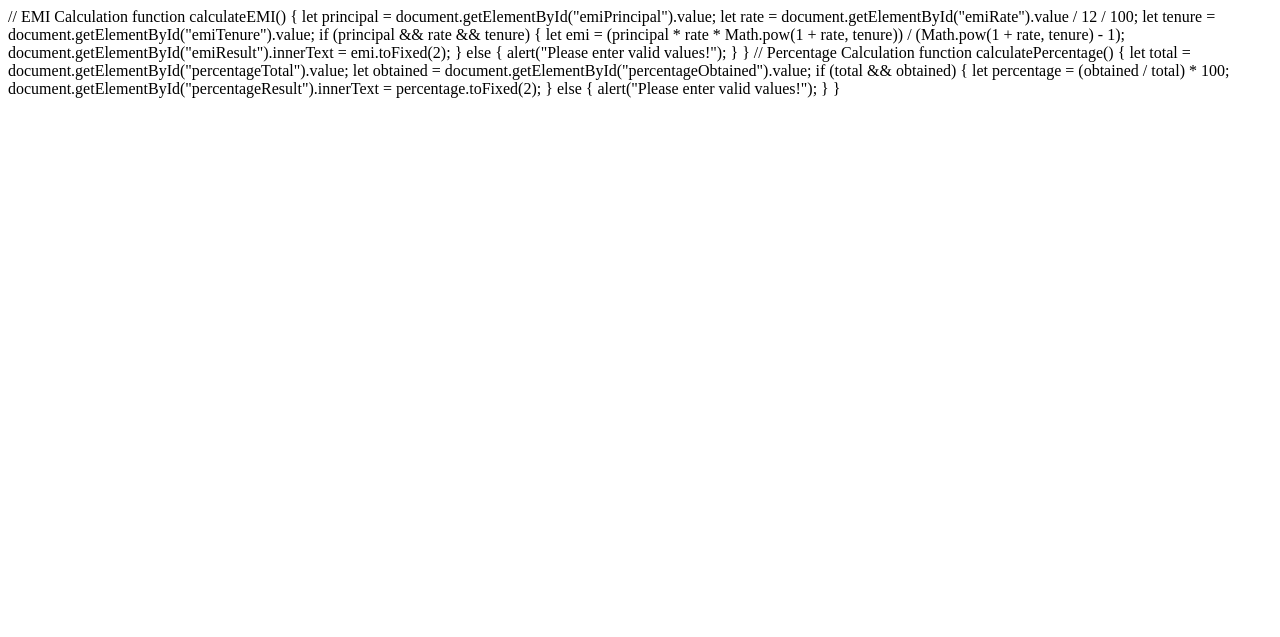
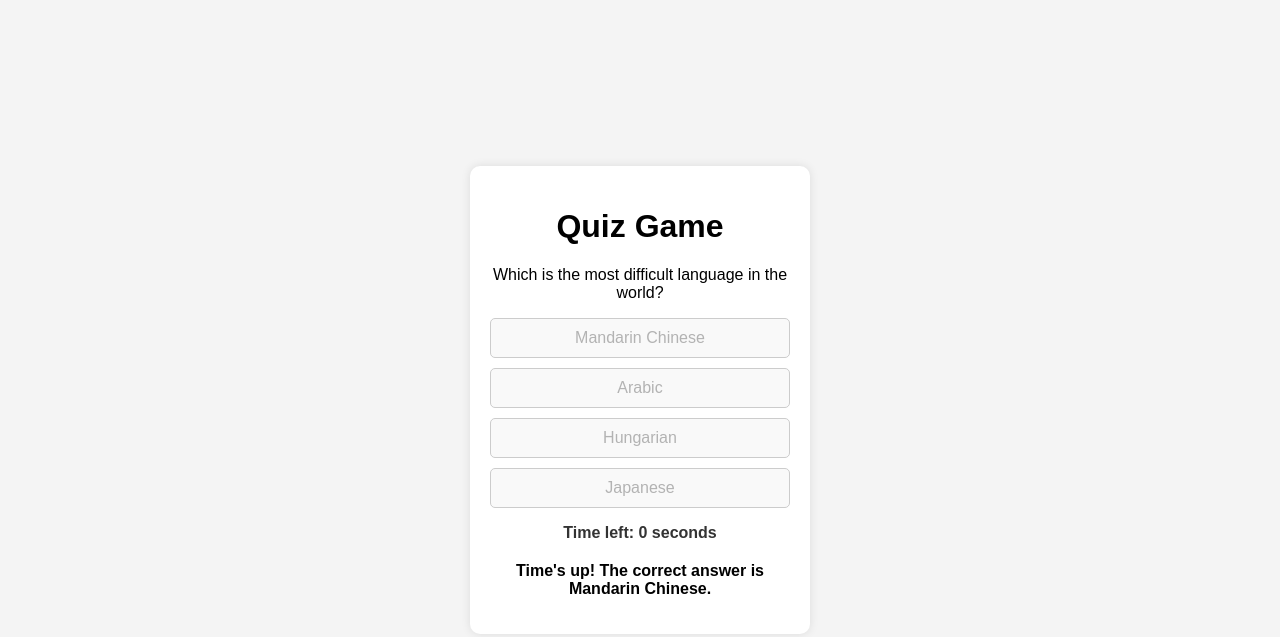
Before and after one commit to Rajaurane/Multi-Tool-Calculator, a plain HTML site: page index.html in a window 1280 px wide. Drawn offline with Linux system fonts and the light colour scheme.

Commit message:
Add files via upload

```diff
--- a/index.html
+++ b/index.html
@@ -1,27 +1,22 @@
-// EMI Calculation
-function calculateEMI() {
-    let principal = document.getElementById("emiPrincipal").value;
-    let rate = document.getElementById("emiRate").value / 12 / 100;
-    let tenure = document.getElementById("emiTenure").value;
-
-    if (principal && rate && tenure) {
-        let emi = (principal * rate * Math.pow(1 + rate, tenure)) /
-                  (Math.pow(1 + rate, tenure) - 1);
-        document.getElementById("emiResult").innerText = emi.toFixed(2);
-    } else {
-        alert("Please enter valid values!");
-    }
-}
-
-// Percentage Calculation
-function calculatePercentage() {
-    let total = document.getElementById("percentageTotal").value;
-    let obtained = document.getElementById("percentageObtained").value;
-
-    if (total && obtained) {
-        let percentage = (obtained / total) * 100;
-        document.getElementById("percentageResult").innerText = percentage.toFixed(2);
-    } else {
-        alert("Please enter valid values!");
-    }
-}
+<!DOCTYPE html>
+<html lang="en">
+<head>
+  <meta charset="UTF-8">
+  <meta name="viewport" content="width=device-width, initial-scale=1.0">
+  <title>Quiz Game</title>
+  <link rel="stylesheet" href="styles.css">
+</head>
+<body>
+  <div class="quiz-container">
+    <h1>Quiz Game</h1>
+    <p id="question">Which is the most difficult language in the world?</p>
+    <button id="option1" class="option">Mandarin Chinese</button>
+    <button id="option2" class="option">Arabic</button>
+    <button id="option3" class="option">Hungarian</button>
+    <button id="option4" class="option">Japanese</button>
+    <p id="timer">Time left: 3 seconds</p>
+    <p id="result"></p>
+  </div>
+  <script src="script.js"></script>
+</body>
+</html>
--- a/script.js
+++ b/script.js
@@ -1,17 +1,45 @@
-body {
-    font-family: Arial, sans-serif;
-    padding: 10px;
+let timeLeft = 3;
+let timerInterval;
+
+// Start the timer
+function startTimer() {
+  timerInterval = setInterval(() => {
+    timeLeft--;
+    document.getElementById("timer").textContent = `Time left: ${timeLeft} seconds`;
+
+    if (timeLeft <= 0) {
+      clearInterval(timerInterval);
+      document.getElementById("result").textContent = "Time's up! The correct answer is Mandarin Chinese.";
+      disableOptions();
+    }
+  }, 1000);
 }
-.container {
-    max-width: 500px;
-    margin: auto;
+
+// Disable options after time runs out or an answer is selected
+function disableOptions() {
+  const options = document.querySelectorAll(".option");
+  options.forEach(option => {
+    option.disabled = true;
+  });
 }
-.calculator {
-    background: #f8f9fa;
-    padding: 15px;
-    border-radius: 10px;
-    margin-top: 20px;
+
+// Check the selected answer
+function checkAnswer(selectedOption) {
+  clearInterval(timerInterval);
+  disableOptions();
+
+  if (selectedOption === "Mandarin Chinese") {
+    document.getElementById("result").textContent = "Correct! Mandarin Chinese is considered one of the most difficult languages.";
+  } else {
+    document.getElementById("result").textContent = "Incorrect! The correct answer is Mandarin Chinese.";
+  }
 }
-input, button {
-    margin-top: 10px;
-}
+
+// Add event listeners to options
+document.getElementById("option1").addEventListener("click", () => checkAnswer("Mandarin Chinese"));
+document.getElementById("option2").addEventListener("click", () => checkAnswer("Arabic"));
+document.getElementById("option3").addEventListener("click", () => checkAnswer("Hungarian"));
+document.getElementById("option4").addEventListener("click", () => checkAnswer("Japanese"));
+
+// Start the timer when the page loads
+startTimer();
--- a/styles.css
+++ b/styles.css
@@ -1,17 +1,44 @@
 body {
-    font-family: Arial, sans-serif;
-    padding: 10px;
+  font-family: Arial, sans-serif;
+  background-color: #f4f4f4;
+  display: flex;
+  justify-content: center;
+  align-items: center;
+  height: 100vh;
+  margin: 0;
 }
-.container {
-    max-width: 500px;
-    margin: auto;
+
+.quiz-container {
+  background-color: #fff;
+  padding: 20px;
+  border-radius: 10px;
+  box-shadow: 0 0 10px rgba(0, 0, 0, 0.1);
+  text-align: center;
+  width: 300px;
 }
-.calculator {
-    background: #f8f9fa;
-    padding: 15px;
-    border-radius: 10px;
-    margin-top: 20px;
+
+.option {
+  display: block;
+  width: 100%;
+  padding: 10px;
+  margin: 10px 0;
+  font-size: 16px;
+  cursor: pointer;
+  border: 1px solid #ccc;
+  border-radius: 5px;
+  background-color: #f9f9f9;
 }
-input, button {
-    margin-top: 10px;
+
+.option:hover {
+  background-color: #ddd;
 }
+
+#timer {
+  font-weight: bold;
+  color: #333;
+}
+
+#result {
+  font-weight: bold;
+  margin-top: 20px;
+}
```
